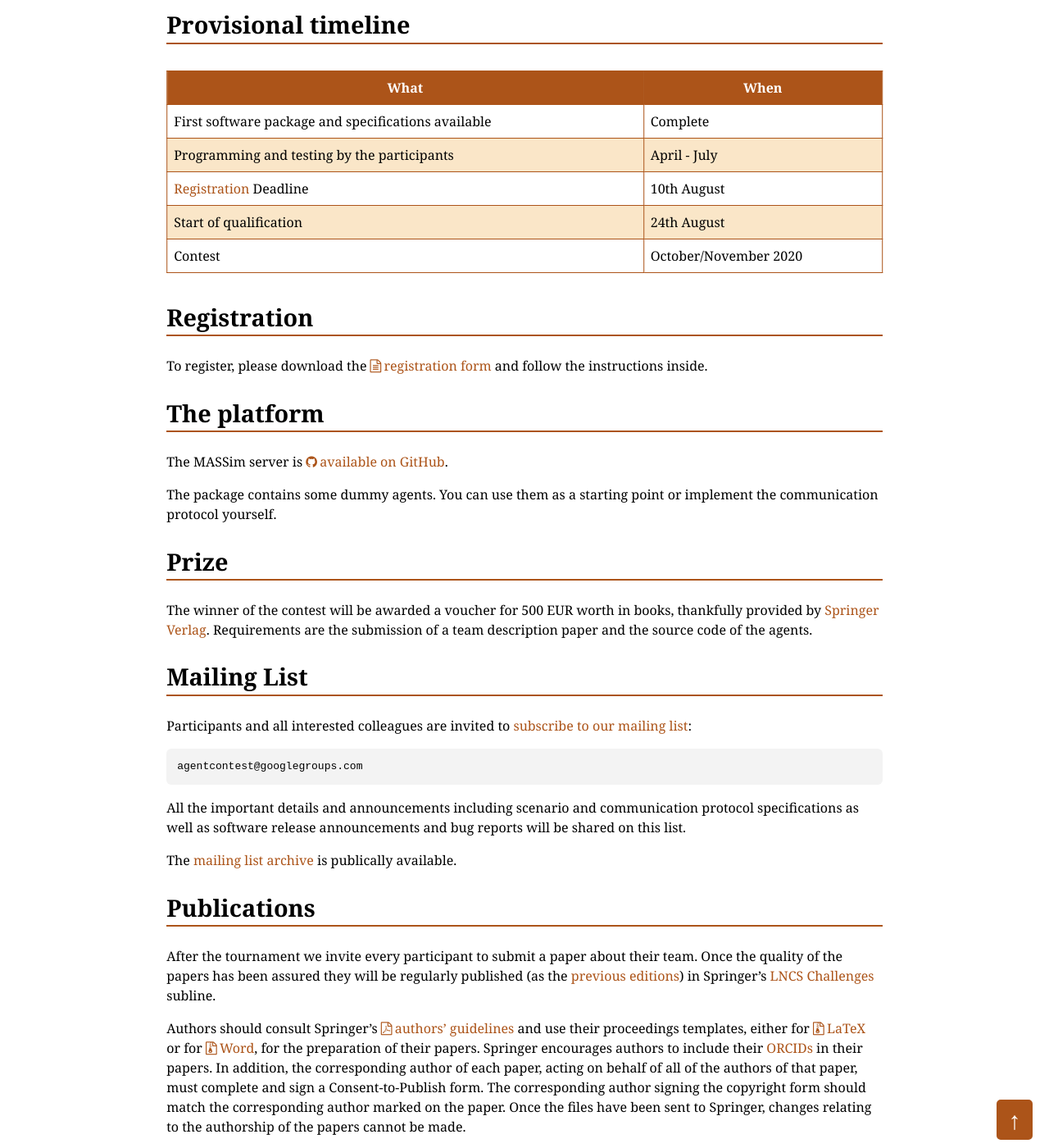
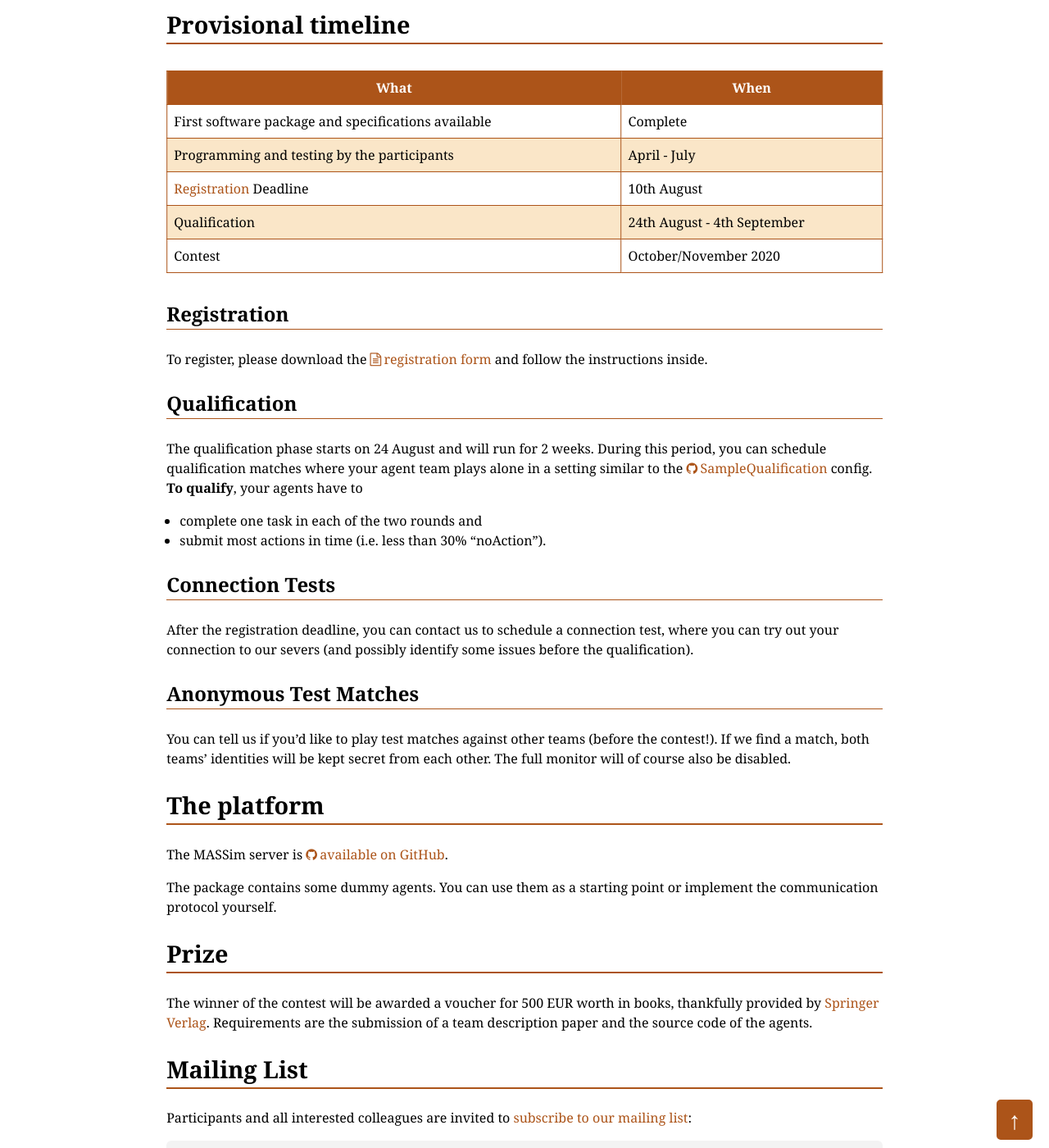
Before and after one commit to agentcontest/agentcontest.github.io, a Jekyll site: the page built from 2020/index.md, in a window 1280 px wide and 1400 px high, scrolled down 915 px. Shown: the whole window at 82% size. Built offline with Jekyll 4.4.1, drawn with Linux system fonts in a browser that asks for light colours.

Commit message:
qualification etc + news

```diff
--- a/2020/index.md
+++ b/2020/index.md
@@ -25,13 +25,28 @@ What | When
 First software package and specifications available | Complete
 Programming and testing by the participants | April - July
 [Registration](#registration) Deadline | 10th August
-Start of qualification | 24th August
+Qualification | 24th August - 4th September
 Contest | October/November 2020
 
-Registration
-------------
+### Registration
+
 
 To register, please download the [registration form](registration.tex) and follow the instructions inside.
+
+### Qualification
+
+The qualification phase starts on 24 August and will run for 2 weeks. During this period, you can schedule qualification matches where your agent team plays alone in a setting similar to the [SampleQualification](https://github.com/agentcontest/massim_2020/commit/16ef714f408e16984fd0b07a182434dbbe9739e1) config.
+**To qualify**, your agents have to
+- complete one task in each of the two rounds and
+- submit most actions in time (i.e. less than 30% "noAction").
+
+### Connection Tests
+
+After the registration deadline, you can contact us to schedule a connection test, where you can try out your connection to our severs (and possibly identify some issues before the qualification).
+
+### Anonymous Test Matches
+
+You can tell us if you'd like to play test matches against other teams (before the contest!). If we find a match, both teams' identities will be kept secret from each other. The full monitor will of course also be disabled.
 
 The platform
 ------------
```
Also changed, not shown: _posts/2020-08-04-some-news.md (added, +27 -0 lines).
